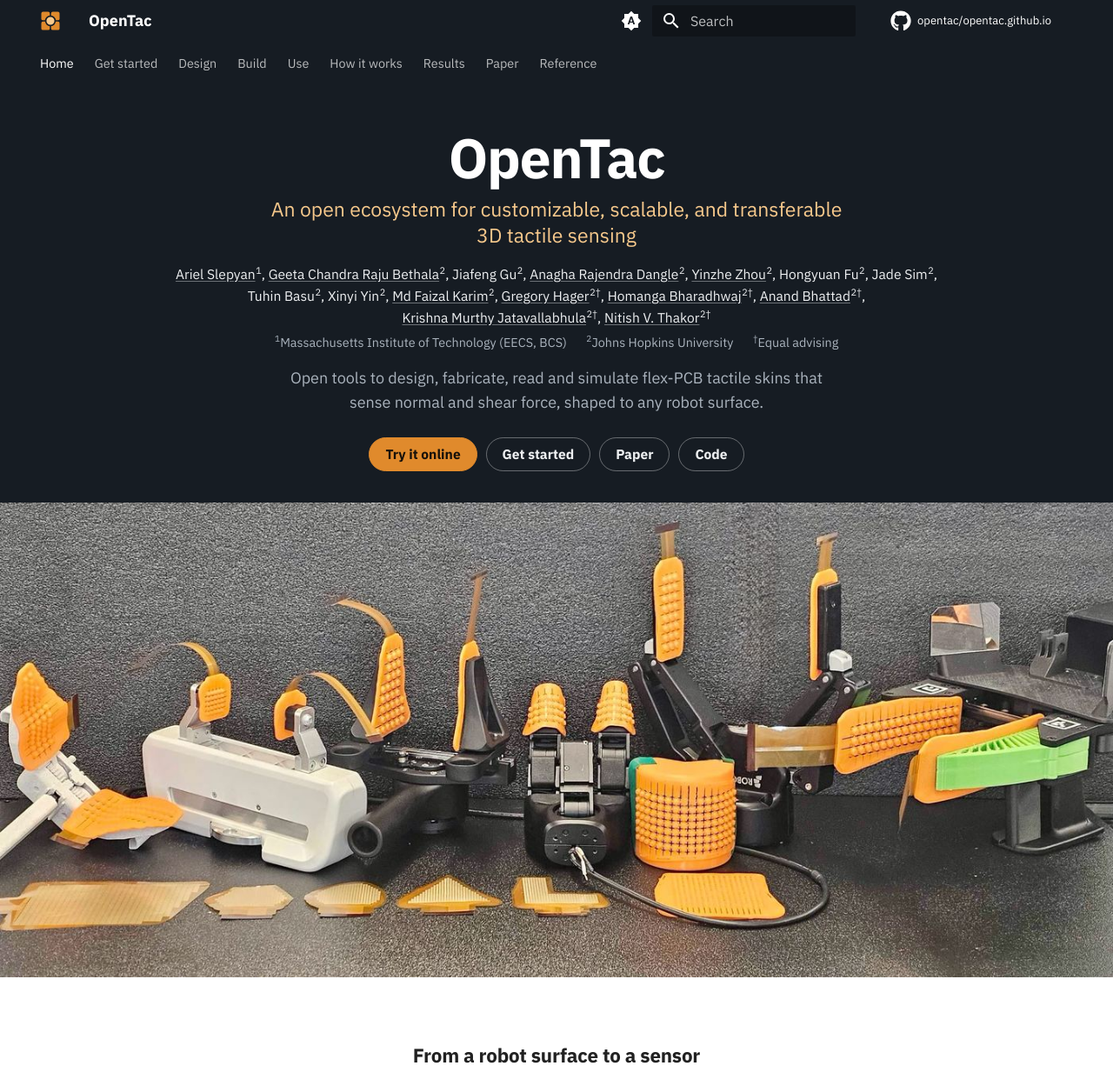
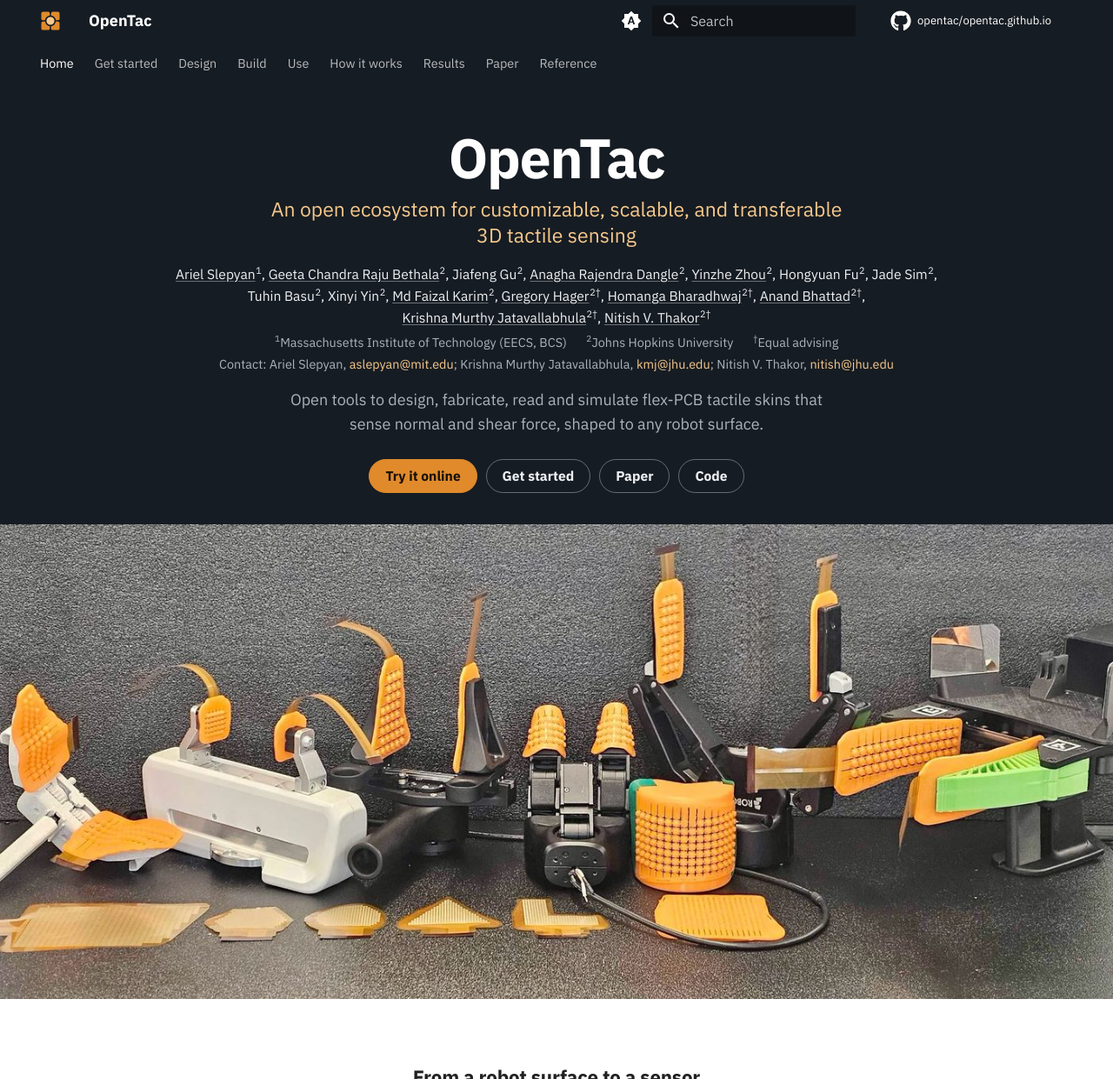
Before and after one commit to opentac/opentac.github.io, an MkDocs documentation site: the page built from docs/index.md, in a window 1280 px wide and 1400 px high, cut to the strip 0-1241 px from the top of the window. Shown: the whole strip at 87% size. Built offline with MkDocs 1.6.1 and Material for MkDocs 9.7.7, drawn with Linux system fonts in a browser that asks for light colours; comment, search, counter and statistics services are not loaded.

Commit message:
Home and Paper pages: contact emails for Ariel Slepyan, Krishna Murthy Jatavallabhula and Nitish V. Thakor

```diff
--- a/docs/stylesheets/opentac.css
+++ b/docs/stylesheets/opentac.css
@@ -188,6 +188,13 @@
   font-size: .72rem;
   color: var(--ot-on-dark-muted);
 }
+.ot-hero__contact {
+  margin: .3rem auto 0;
+  max-width: 44rem;
+  font-size: .72rem;
+  color: var(--ot-on-dark-muted);
+}
+.ot-hero__contact a { color: var(--ot-amber-soft); }
 .ot-author { white-space: nowrap; }
 .ot-hero__authors a {
   color: inherit;
--- a/overrides/home.html
+++ b/overrides/home.html
@@ -44,6 +44,12 @@
         <span class="ot-author"><sup>2</sup>Johns Hopkins University</span>
         <span class="ot-author"><sup>†</sup>Equal advising</span>
       </p>
+      <p class="ot-hero__contact">
+        Contact:
+        {%- for name, mail in [("Ariel Slepyan", "aslepyan@mit.edu"), ("Krishna Murthy Jatavallabhula", "kmj@jhu.edu"), ("Nitish V. Thakor", "nitish@jhu.edu")] %}
+        <span class="ot-author">{{ name }}, <a href="mailto:{{ mail }}">{{ mail }}</a></span>{% if not loop.last %};{% endif %}
+        {%- endfor %}
+      </p>
       <p class="ot-hero__lede">
         Open tools to design, fabricate, read and simulate flex-PCB tactile skins
         that sense normal and shear force, shaped to any robot surface.
```
Also changed, not shown: docs/paper.md (+2 -0 lines).
